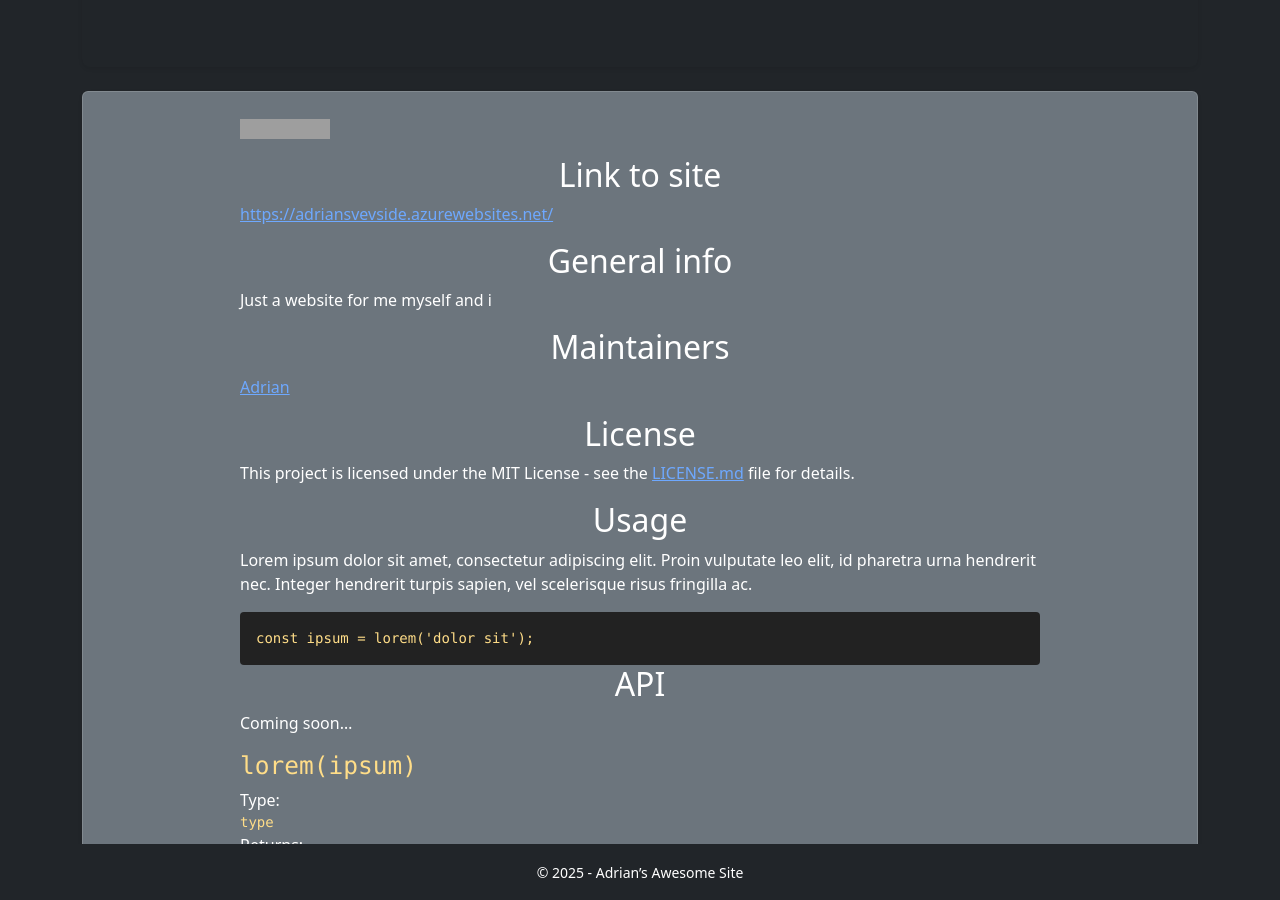
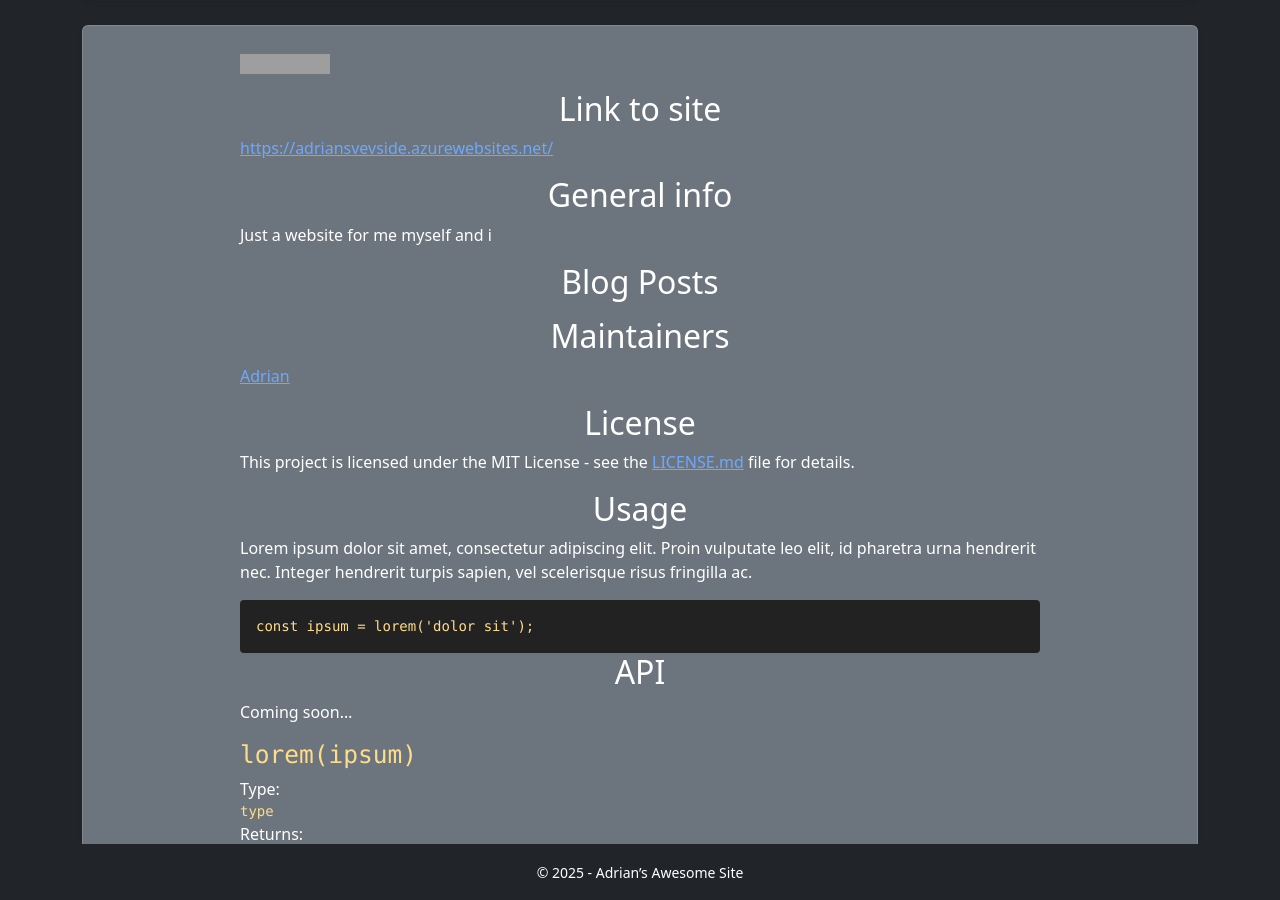
Before and after one commit to Vigdals/AdriansVevside, a Jekyll site: the page built from docs/index.md, in a window 1280 px wide and 900 px high, scrolled down 329 px. Built offline with Jekyll 4.4.1, drawn with Linux system fonts in a browser that asks for light colours; grey boxes are pictures that could not be loaded.

Commit message:
correctipons

```diff
--- a/docs/_layouts/default.html
+++ b/docs/_layouts/default.html
@@ -80,6 +80,13 @@
         >
           <span class="navbar-toggler-icon"></span>
         </button>
+        <div class="collapse navbar-collapse" id="navbarsExample01">
+          <ul class="navbar-nav me-auto mb-2 mb-lg-0">
+            <li class="nav-item">
+              <a class="nav-link" href="/">Home</a>
+            </li>
+          </ul>
+        </div>
       </div>
     </nav>
 
@@ -88,7 +95,7 @@
       <!-- Hero Section -->
       <div class="p-5 mb-4 bg-dark text-white rounded-3 shadow-sm">
         <div class="container-fluid py-5 text-center">
-          <h1 class="display-5 fw-bold">{{ page.title }}</h1>
+          <!-- <h1 class="display-5 fw-bold">{{ page.title }}</h1> -->
           <p class="fs-4">Velkommen til GitHub Pages!</p>
         </div>
       </div>
--- a/docs/index.md
+++ b/docs/index.md
@@ -10,8 +10,20 @@ title: "Home"
 
 ## General info
 Just a website for me myself and i
+
+## Blog Posts
+<ul>
+  {% for post in site.posts %}
+    <li>
+      <a href="{{ post.url }}">{{ post.title }}</a>
+      <small>{{ post.date | date: "%B %d, %Y" }}</small>
+    </li>
+  {% endfor %}
+</ul>
+
 ## Maintainers
 [Adrian](https://github.com/vigdals)
+
 ## License
 This project is licensed under the MIT License - see the [LICENSE.md](LICENSE.md) file for details.
 ## Usage
```
Also changed, not shown: docs/_posts/2023-10-01-sample-post.md (deleted, +0 -7 lines), docs/_layouts/post.html (deleted).
